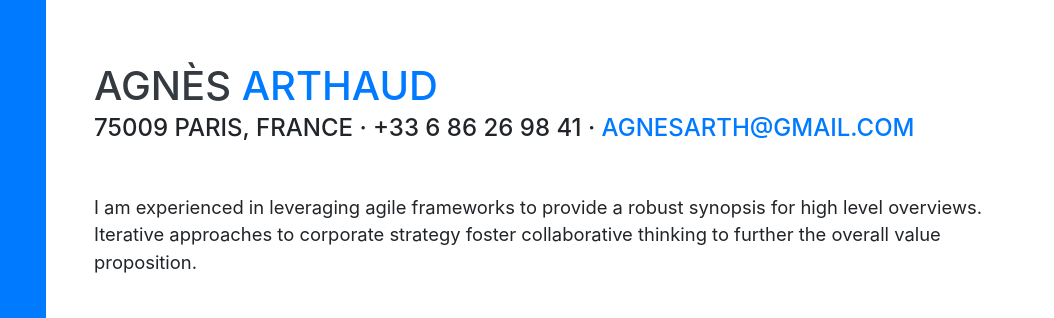
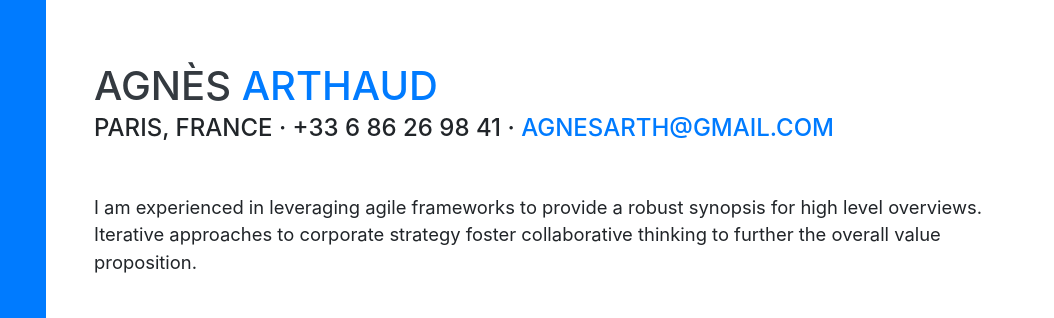
Before and after one commit to agnesarth/CV-test-2, a website with bundled scripts: page index.html in a window 1280 px wide. Shown: the part 125-443 px from the top of the page, 226-1280 px from the left. Built offline with nearby package versions, Linux system fonts and the light colour scheme; a web font is replaced by a local one.

Commit message:
suppression code postal

```diff
--- a/index.html
+++ b/index.html
@@ -68,7 +68,7 @@
         <h1 class="mb-0">Agnès
           <span class="text-primary">Arthaud</span>
         </h1>
-        <div class="subheading mb-5">75009 Paris, FRANCE · +33 6 86 26 98 41 ·
+        <div class="subheading mb-5">Paris, FRANCE · +33 6 86 26 98 41 ·
 <!--Couleur du mail c'est ici-->
           <a class="text-primary" href="mailto:agnesarth@gmail.com">agnesarth@gmail.com</a>
         </div>
```
